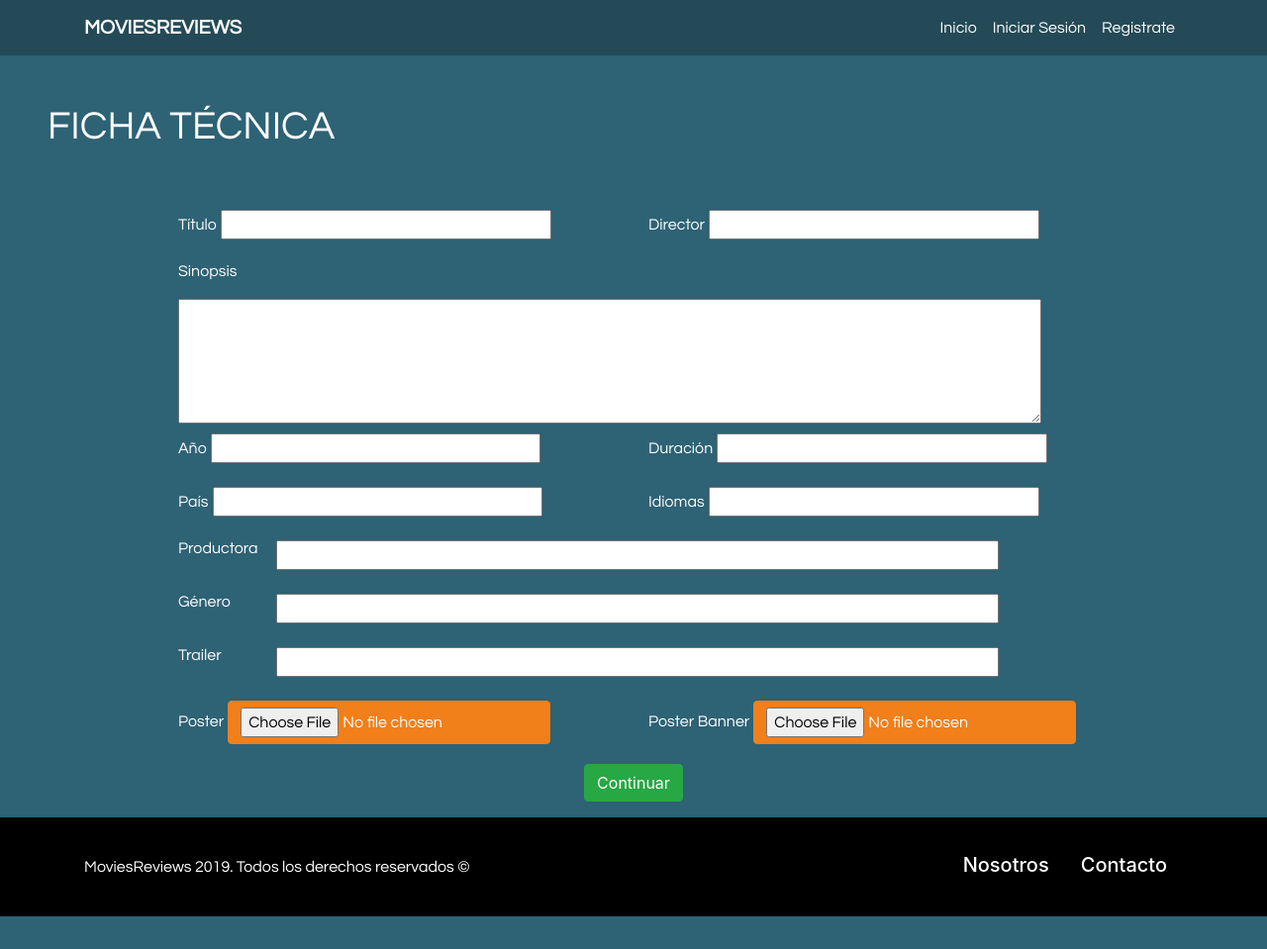
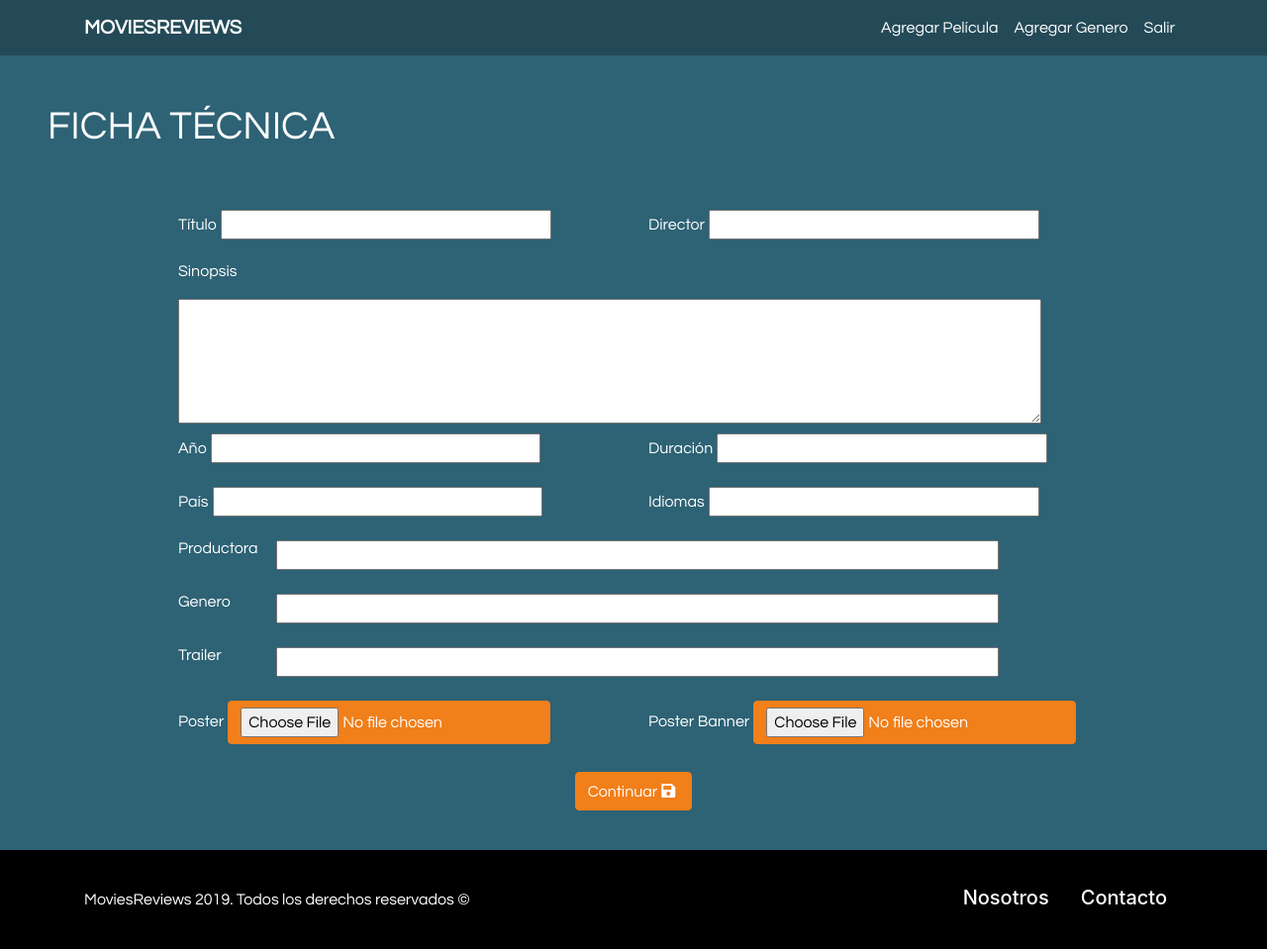
Before and after one commit to SaulZp/MoviesReviews, a PHP site: page /fichaTecnica.php in a window 1280 px wide. Shown: the whole page at 99% size. Before the commit the page ends 926 px from the top, so only its background shows below. Run offline with PHP 8.4, Linux system fonts and the light colour scheme; some libraries are stand-ins or nearby versions.

Commit message:
Add files via upload

```diff
--- a/fichaTecnica.php
+++ b/fichaTecnica.php
@@ -18,67 +18,83 @@
 </head>
 <body>
 
-	<?php require 'simbolos/navegacion.php';?>
+    <nav class="navbar navbar-dark menu navbar-expand-md contenedor">
+        <div class="container">
+            <a href="#" class="navbar-brand"><strong class="texto">MOVIESREVIEWS</strong></a>
+            <button type="submit" class="navbar-toggler" data-toggle="collapse" data-target="#menu-principal"
+            aria-controls="menu-principal" aria-expanded="false" aria-label="Desplegar Menú">
+                <span class="navbar-toggler-icon"></span>
+            </button>
+
+            <div class="navbar-collapse collapse" id="menu-principal">
+                <ul class="navbar-nav ml-auto">
+
+                    <li class="nav-item"><a class="nav-link text-white" href="#">Agregar Película</a></li>
+                    <li class="nav-item"><a class="nav-link text-white" href="#">Agregar Genero</a></li>
+                    <li class="nav-item"><a class="nav-link text-white" href="#">Salir</a></li>
+
+                </ul>
+            </div> <!--navbar-collapse-->
+        </div> <!--container-->
+    </nav> <!--navbar-->
 
     <!--MAIN-->
     <main >
 			<h1 class = "text-white p-5">FICHA TÉCNICA</h1>
             <div class=" container content-middle form-group text-white">
 				<div class="">
-					<form action="reparto.php" method="POST">
+					<form action="includes/agregarPeli.php" method="post">
 							<div class="row text-white">
 								<p class="col-sm-1"></p>
-								<p class=" col-sm">Título<input type="text" class="text-center  border-1 m-1 w-75" id="titulo" placeholder="" autocomplete="off"></p>
-								<p class=" col-sm">Director<input type="text" class="text-center  border-1 m-1 w-75" id="direc" placeholder="" autocomplete="off"></p>
+								<p class=" col-sm">Título<input type="text" class="text-center  border-1 m-1 w-75" id="titulo" name="titulo" placeholder="" autocomplete="off"></p>
+								<p class=" col-sm">Director<input type="text" class="text-center  border-1 m-1 w-75" id="direc" name="director" placeholder="" autocomplete="off"></p>
 								<p class="col-sm-1"></p>
 							</div>
 							<div class="row text-white">
 							<p class="col-sm-1"></p>
 							<div class="col container w-100 mr-5">
-								<p class="text-left ">Sinopsis</p><textarea class="text-center w-100 border-1  " name="sinop" rows="5" ></textarea>
+								<p class="text-left ">Sinopsis</p><textarea name="sinopsis" class="text-center w-100 border-1  " name="sinop" rows="5" ></textarea>
 							</div>
 							<p class="col-sm-1"></p>
 							</div>
 							<div class="row text-white">
 								<p class="col-sm-1"></p>
-								<p class=" col-sm">Año<input type="text" class="text-center  border-1 m-1 w-75" id="ano" placeholder="" autocomplete="off"></p>
-								<p class=" col-sm">Duración<input type="text" class="text-center  border-1 m-1 w-75" id="durac" placeholder="" autocomplete="off"></p>
+								<p class=" col-sm">Año<input type="text" name="ano" class="text-center  border-1 m-1 w-75" id="ano" placeholder="" autocomplete="off"></p>
+								<p class=" col-sm">Duración<input type="text" name="durac" class="text-center  border-1 m-1 w-75" id="durac" placeholder="" autocomplete="off"></p>
 								<p class="col-sm-1"></p>
 							</div>
 							<div class="row text-white">
 							<p class="col-sm-1"></p>
-								<p class=" col-sm">País<input type="text" class="text-center  border-1 m-1 w-75" id="pais" placeholder="" autocomplete="off"></p>
-								<p class=" col-sm">Idiomas<input type="text" class="text-center  border-1 m-1 w-75" id="idiomas" placeholder="" autocomplete="off"></p>
+								<p class=" col-sm">País<input type="text"name="pais"  class="text-center  border-1 m-1 w-75" id="pais" placeholder="" autocomplete="off"></p>
+								<p class=" col-sm">Idiomas<input type="text" name="idiomas" class="text-center  border-1 m-1 w-75" id="idiomas" placeholder="" autocomplete="off"></p>
 								<p class="col-sm-1"></p>
 							</div>
 							<div class="row content-left">
 								<p class="col-sm-1"></p>
 								<p class="col-sm-1">Productora</p>
-								<p class="col"> <input type="text" class="text-center  border-1 m-1 w-100" id="productora" placeholder="" autocomplete="off"></p>
+								<p class="col"> <input type="text" class="text-center  border-1 m-1 w-100" id="productora" name="productora" placeholder="" autocomplete="off"></p>
 								<p class="col-sm-2"></p>
 							</div>
 							<div class="row ">
 							<p class="col-sm-1"></p>
-							<p class="col-sm-1">Género<p/>
-							<p class="col"><input type="text" class="text-center  border-1 m-1 w-100" id="genero" placeholder="" autocomplete="off"></p>
+							<p class="col-sm-1">Genero<p/>
+							<p class="col"><input type="text" class="text-center  border-1 m-1 w-100" id="genero" name="genero" placeholder="" autocomplete="off"></p>
 							<p class="col-sm-2"></p>
 							</div>
 							<div class="row content-left">
 							<p class="col-sm-1"></p>
 							<p class="col-sm-1">Trailer</p>
-							<p class="col-sm-8"><input type="text" class="text-center  border-1 m-1 w-100" id="trailer" placeholder="" autocomplete="off"></p>
+							<p class="col-sm-8"><input type="text" class="text-center  border-1 m-1 w-100" id="trailer" name="trailer" placeholder="" autocomplete="off"></p>
 							<p class="col-sm-2"></p>
 							</div>
 							<div class="row text-white">
-								<p class="col-sm-1"></p>
+							<p class="col-sm-1"></p>
 								<p class=" col-sm">Poster<span class="btn boton-enviar m-1"><input type="file"></span></p>
 								<p class=" col-sm">Poster Banner<span class="btn boton-enviar m-1"><input type="file"></span></p>
 								<p class="col-sm-1"></p>
 							</div>
-							<div class="row">
-								<div class="col-12 d-flex justify-content-center">
-									<input type="submit" value="Continuar" href="reparto.php" class="btn btn-success">
-								</div>
+							<div class ="row text-white">
+								<p class="col text-center"><button type="submit" name="submit" class="btn boton-enviar m-2">Continuar<i class="fas fa-save m-1"></i></button></p>
 							</div>
 					</form>
 				</div>
```
Also changed, not shown: agregarGenero.php (+29 -4 lines), reparto.php (+6 -6 lines).
